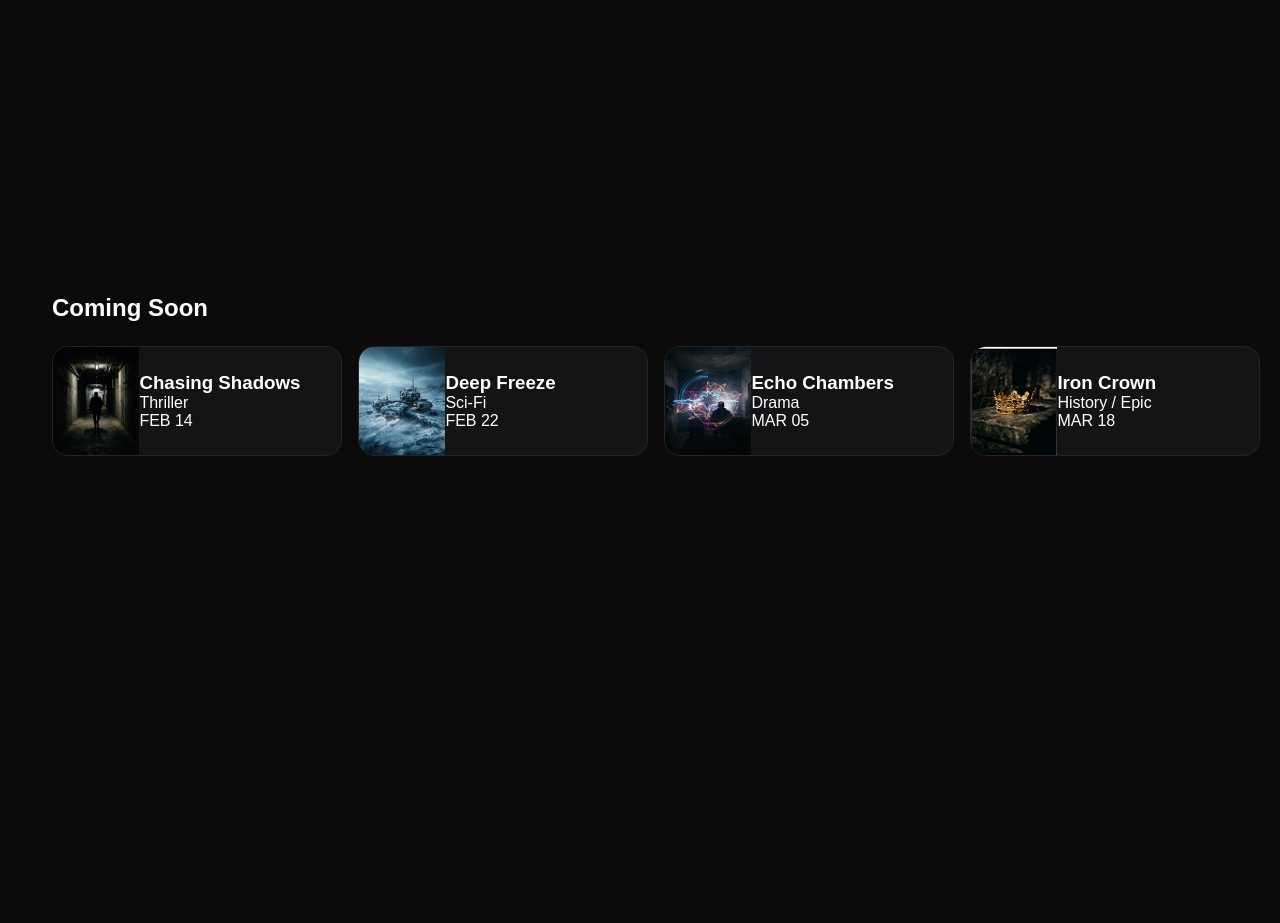
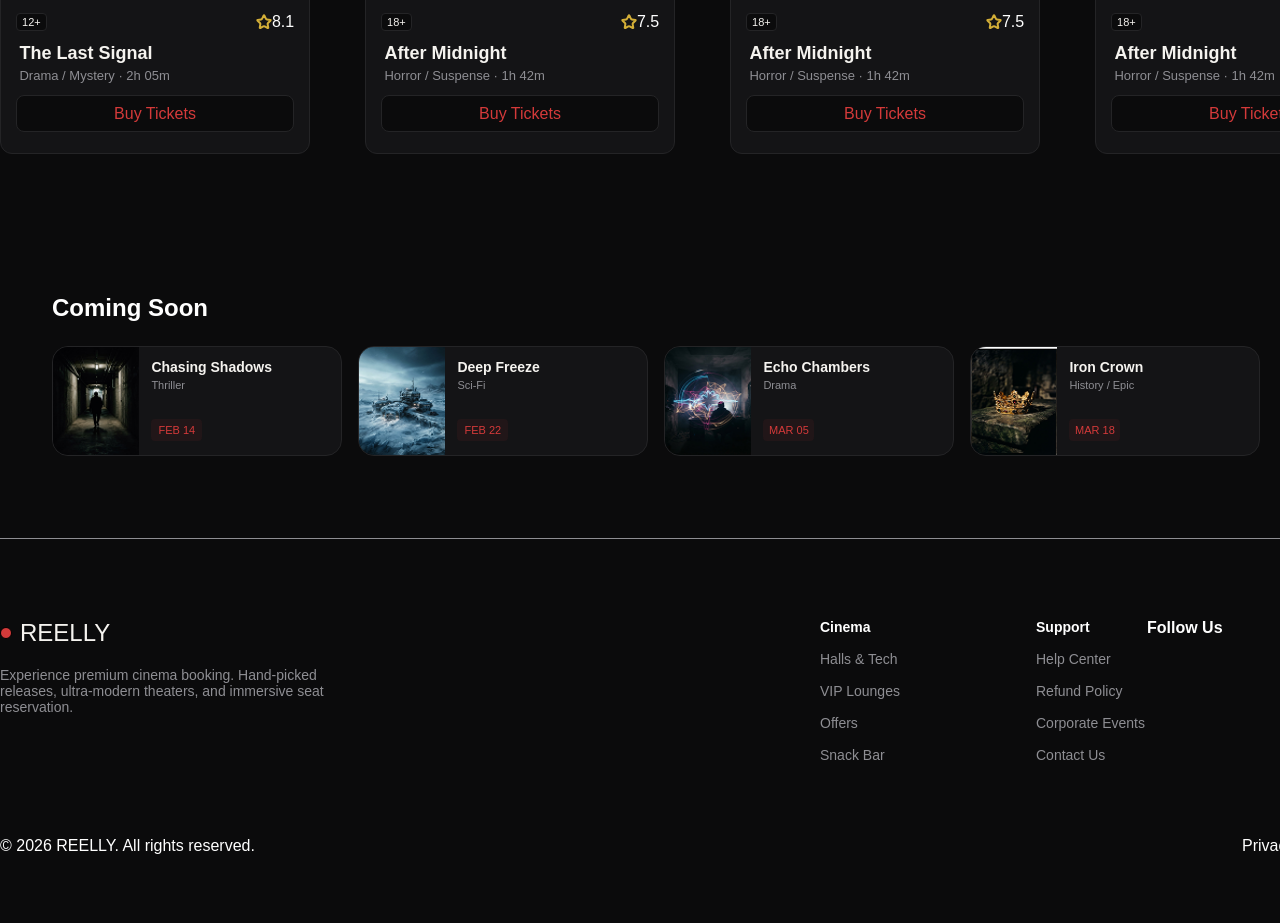
Before and after one commit to roindkaremov/cinema-project, a website: page public/index.html in a window 1280 px wide. Shown: the part 1877-2800 px from the top of the page. Before the commit the page ends 2415 px from the top, so only its background shows below. Drawn offline with nearby package versions, Linux system fonts and the light colour scheme; files that its build step writes are made by us from their sources.

Commit message:
feat: render movie catalog dynamically from JSON data

```diff
--- a/public/data/movie.json
+++ /dev/null
@@ -1,34 +0,0 @@
-[
-    {
-        "id": 1,
-        "title" : "Silent Horizon",
-        "poster": "...",
-        "description": "Sci-Fi / Thriller · 2h 18m",
-        "ageRating": "16+",
-        "rating": 8.4
-    },
-    {
-        "id": 2,
-        "title" : "Neon District",
-        "poster": "...",
-        "description": "Action / Cyberpunk · 1h 56m",
-        "ageRating": "18+",
-        "rating": 7.9
-    },
-    {
-        "id": 3,
-        "title" : "The Last Signal",
-        "poster": "...",
-        "description": "Drama / Mystery · 2h 05m",
-        "ageRating": "12+",
-        "rating": 8.1
-    },
-    {
-        "id": 4,
-        "title" : "After Midnight",
-        "poster": "...",
-        "description": "Horror / Suspense · 1h 42m",
-        "ageRating": "18+",
-        "rating": 7.5
-    }
-]
--- /dev/null
+++ b/public/data/movies.json
@@ -0,0 +1,67 @@
+[
+    {
+        "id": 1,
+        "title" : "Silent Horizon",
+        "poster": "assets/now showing/poster-1.png",
+        "description": "Sci-Fi / Thriller · 2h 18m",
+        "ageRating": "16+",
+        "rating": 8.4
+    },
+    {
+        "id": 2,
+        "title" : "Neon District",
+        "poster": "assets/now showing/poster-1.png",
+        "description": "Action / Cyberpunk · 1h 56m",
+        "ageRating": "18+",
+        "rating": 7.9
+    },
+    {
+        "id": 3,
+        "title" : "The Last Signal",
+        "poster": "assets/now showing/poster-1.png",
+        "description": "Drama / Mystery · 2h 05m",
+        "ageRating": "12+",
+        "rating": 8.1
+    },
+    {
+        "id": 4,
+        "title" : "After Midnight",
+        "poster": "assets/now showing/poster-1.png",
+        "description": "Horror / Suspense · 1h 42m",
+        "ageRating": "18+",
+        "rating": 7.5
+    },
+    {
+        "id": 5,
+        "title" : "The Last Signal",
+        "poster": "assets/now showing/poster-1.png",
+        "description": "Drama / Mystery · 2h 05m",
+        "ageRating": "12+",
+        "rating": 8.1
+    },
+    {
+        "id": 6,
+        "title" : "After Midnight",
+        "poster": "assets/now showing/poster-1.png",
+        "description": "Horror / Suspense · 1h 42m",
+        "ageRating": "18+",
+        "rating": 7.5
+    },
+    {
+        "id": 7,
+        "title" : "After Midnight",
+        "poster": "assets/now showing/poster-1.png",
+        "description": "Horror / Suspense · 1h 42m",
+        "ageRating": "18+",
+        "rating": 7.5
+    },
+    {
+        "id": 8,
+        "title" : "After Midnight",
+        "poster": "assets/now showing/poster-1.png",
+        "description": "Horror / Suspense · 1h 42m",
+        "ageRating": "18+",
+        "rating": 7.5
+    }
+
+]
--- a/public/index.html
+++ b/public/index.html
@@ -74,24 +74,6 @@
             </div>
 
             <div class="movie-grid">
-                <article class="movie-card">
-                    <div class="movie-card__poster-wrapper">
-                        <img src="assets/now showing/poster-1.png" alt="Silent Horizon" class="movie-card__poster">
-                    </div>
-                    <div class="movie-card__meta">
-                        <span class="movie-card__age-rating">16+</span>
-                        <div class="movie-card__rating">
-                            <img src="assets/star.svg" alt="звезда">
-                            <span class="movie-card__user-rating">8.4</span>
-                        </div>
-                    </div>
-                    <div class="movie-card__description">
-                        <h3 class="movie-card__title">Silent Horizon</h3>
-                        <p class="movie-card__info">Sci-Fi / Thriller • 2h 18m</p>
-                    </div>
-                    <button class="movie-card__button">Buy Tickets</button>
-
-                </article>
 
             </div>
 
@@ -104,7 +86,8 @@
 
                 <div class="coming-soon__list">
                     <article class="coming-card">
-                        <img class="coming-card__img" src="assets/coming-soon/Chasing Shadows.png" alt="Chasing Shadows">
+                        <img class="coming-card__img" src="assets/coming-soon/Chasing Shadows.png"
+                            alt="Chasing Shadows">
 
                         <div class="coming-card__meta">
                             <h3 class="coming-card__title">Chasing Shadows</h3>
@@ -153,7 +136,64 @@
         </section>
     </main>
 
-    <footer>
+    <div class="hr"></div>
+
+    <footer class="footer">
+        <div class="footer-container">
+            <div class="footer__brand">
+                <div class="footer__brand-logo">
+                    <img class="logo-header__img" src="assets/ball logo.svg" alt="банер">
+                    <p class="logo-header__name">REELLY</p>
+                </div>
+                <p class="footer__description">
+                    Experience premium cinema booking. Hand-picked releases, ultra-modern theaters, and immersive seat
+                    reservation.
+                </p>
+            </div>
+            <div class="footer__menus">
+                <nav class="footer__nav-group">
+                    <h4 class="footer__nav-title">Cinema</h4>
+                    <ul class="footer__nav-list">
+                        <li class="footer__nav-item"><a href="#" class="footer__nav-link">Halls & Tech</a></li>
+                        <li class="footer__nav-item"><a href="#" class="footer__nav-link">VIP Lounges</a></li>
+                        <li class="footer__nav-item"><a href="#" class="footer__nav-link">Offers</a></li>
+                        <li class="footer__nav-item"><a href="#" class="footer__nav-link">Snack Bar</a></li>
+                    </ul>
+                </nav>
+
+                <nav class="footer__nav-group">
+                    <h4 class="footer__nav-title">Support</h4>
+                    <ul class="footer__nav-list">
+                        <li class="footer__nav-item"><a href="#" class="footer__nav-link">Help Center</a></li>
+                        <li class="footer__nav-item"><a href="#" class="footer__nav-link">Refund Policy</a></li>
+                        <li class="footer__nav-item"><a href="#" class="footer__nav-link">Corporate Events</a></li>
+                        <li class="footer__nav-item"><a href="#" class="footer__nav-link">Contact Us</a></li>
+                    </ul>
+                </nav>
+            </div>
+
+            <div class="footer__aside">
+                <div class="footer__socials">
+                    <h4 class="footer__socials-title">Follow Us</h4>
+                    <ul class="footer__socials-list">
+                        <li class="footer__socials-item"><a href="#"
+                                class="footer__socials-link"><!-- иконка Instagram --></a></li>
+                        <li class="footer__socials-item"><a href="#"
+                                class="footer__socials-link"><!-- иконка Twitter --></a></li>
+                        <li class="footer__socials-item"><a href="#"
+                                class="footer__socials-link"><!-- иконка Facebook --></a></li>
+                    </ul>
+                </div>
+            </div>
+        </div>
+
+        <div class="footer__legal">
+            <p class="footer__copyright">© 2026 REELLY. All rights reserved.</p>
+            <div class="footer__legal-box">
+                <a href="#" class="footer__legal-link">Privacy Policy</a>
+                <a href="#" class="footer__legal-link">Terms of Use</a>
+            </div>
+        </div>
 
     </footer>
 
--- a/public/js/home.js
+++ b/public/js/home.js
@@ -1,10 +1,48 @@
-async function getMovies() {
-
-    const responce = await fetch('/data/movie.json')
-    const data = await responce.json()
-
-    console.log(data)
+async function loadMovies() {
+    const res = await fetch('data/movies.json');
+    if (!res.ok) {
+        throw new Error(`Не удалось загрузить фильмы: ${res.status}`);
+    }
+    return res.json();
 }
 
+function renderMovieCard(movie) {
+    return `
+    <article class="movie-card">
+      <div class="movie-card__poster-wrapper">
+        <img src="${movie.poster}" alt="${movie.title}" class="movie-card__poster">
+      </div>
+      <div class="movie-card__meta">
+        <span class="movie-card__age-rating">${movie.ageRating}</span>
+        <div class="movie-card__rating">
+          <img src="assets/star.svg" alt="звезда">
+          <span class="movie-card__user-rating">${movie.rating}</span>
+        </div>
+      </div>
+      <div class="movie-card__description">
+        <h3 class="movie-card__title">${movie.title}</h3>
+        <p class="movie-card__info">${movie.description}</p>
+      </div>
+      <button class="movie-card__button" data-movie-id="${movie.id}">Buy Tickets</button>
+    </article>
+  `;
+}
 
-getMovies()
+function renderMovieGrid(movieList) {
+    const grid = document.querySelector('.movie-grid');
+    grid.innerHTML = movieList.map(renderMovieCard).join('');
+}
+
+async function init() {
+    const grid = document.querySelector('.movie-grid');
+    try {
+        grid.innerHTML = '<p>Загрузка...</p>';
+        const movies = await loadMovies();
+        renderMovieGrid(movies);
+    } catch (err) {
+        grid.innerHTML = '<p>Не получилось загрузить фильмы. Попробуй позже.</p>';
+        console.error(err);
+    }
+}
+
+init();
--- a/public/sass/styles.sass
+++ b/public/sass/styles.sass
@@ -235,6 +235,12 @@ $color-stroke: #242426
         align-items: center
 
 
+.movie-grid
+    display: grid
+    grid-template-columns: repeat(4, 1fr)
+    gap: 20px
+
+
 // =================================================================================
 // movie-grid - index.html
 
@@ -341,10 +347,99 @@ $color-stroke: #242426
     &__meta
         display: flex
         flex-direction: column
+        padding: 12px
+
+
+
+    &__title
+        font-size: 14px
+        color: $main-text
+        margin-bottom: 4px
+
+    &__description
+        font-size: 11px
+        color: $description-text
+        margin-bottom: 28px
+
+    &__data
+        display: flex
         justify-content: center
+        align-items: center
+        font-size: 11px
+        color: #D43A3A
+        background-color: #d43a3a10
+        border-radius: 4px
+        width: 51px
+        height: 22px
 
 
 
 
 // =================================================================================
+// hr - index.html
+
+.hr
+
+
+    border-top: 1px solid $description-text
+    margin-bottom: 80px
+
+
+// =================================================================================
 // footer - index.html
+
+
+.footer
+    width: 1440px
+    height: 356px
+    margin: 0 auto
+    &__brand
+        width: 360px
+        height: 116px
+        margin-right: 460px
+
+    &__brand-logo
+        display: flex
+        gap: 8px
+        margin-bottom: 20px
+
+    &__description
+        font-size: 14px
+        color: $description-text
+
+
+    &__menus
+        display: flex
+        gap: 105px
+
+    &__nav-group
+        width: 111px
+        height: 154px
+        display: flex
+        flex-direction: column
+
+
+    &__nav-title
+        font-size: 14px
+        margin-bottom: 16px
+
+
+    &__nav-item
+        color: $description-text
+        font-size: 14px
+        margin-bottom: 16px
+        &:last-child
+            margin-bottom: 0px
+
+
+    &__legal
+        display: flex
+        justify-content: space-between
+
+
+
+.footer-container
+    width: 1312px
+    height: 154px
+    display: flex
+    margin-bottom: 64px
```
